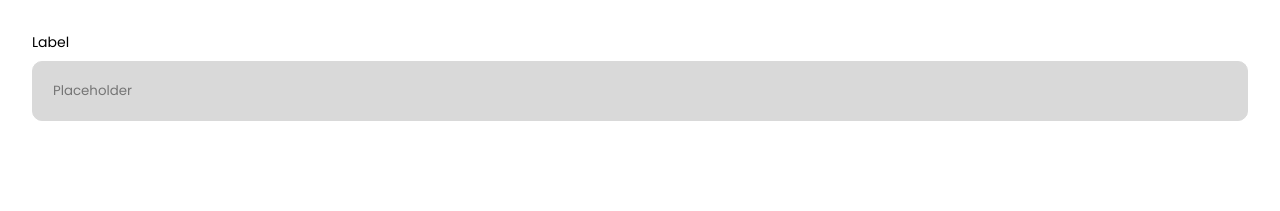
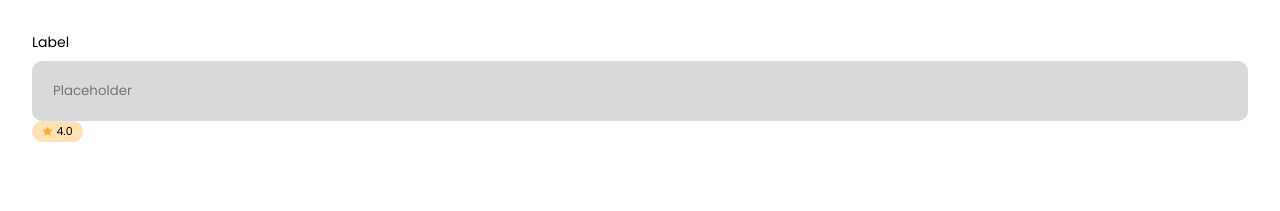
Before and after one commit to fernan-x/meal-planner-app, a React (Vite) app: page /dashboard in a window 1280 px wide. Shown: the top 211 px of the page. Built offline with nearby package versions, Linux system fonts and the light colour scheme.

Commit message:
[#?] Added : Create the rating badge

```diff
--- a/src/App.tsx
+++ b/src/App.tsx
@@ -7,6 +7,7 @@ import SplashScreen from "./components/SplashScreen";
 import Login from "./components/auth/Login";
 
 import "./assets/scss/index.scss";
+import RatingBadge from "./components/core/RatingBadge";
 
 function App() {
   return (
@@ -25,6 +26,7 @@ function App() {
                   onChange={() => {}}
                   disabled
                 />
+                <RatingBadge rate={4.0} />
               </Container>
             }
           />
--- /dev/null
+++ b/src/assets/scss/components/_ratingBadge.scss
@@ -0,0 +1,17 @@
+@import "../color";
+
+.rb {
+  display: flex;
+  flex-direction: row;
+  align-items: center;
+  justify-content: center;
+  padding: 2px 7px;
+  gap: 3px;
+  background: $secondary-20;
+  border-radius: 20px;
+  width: 37px;
+
+  .rb__icon {
+    color: $rating;
+  }
+}
--- a/src/assets/scss/index.scss
+++ b/src/assets/scss/index.scss
@@ -11,4 +11,5 @@ body,
   height: calc(100vh - 4rem);
 }
 
-@import "components/splashscreen", "components/button", "components/input";
+@import "components/splashscreen", "components/button", "components/input",
+  "components/ratingBadge";
--- /dev/null
+++ b/src/components/core/RatingBadge.tsx
@@ -0,0 +1,19 @@
+import React from "react";
+import { AiFillStar } from "react-icons/ai";
+
+interface RatingBadgeProps {
+  rate: number;
+}
+
+const RatingBadge: React.FC<RatingBadgeProps> = ({
+  rate,
+}: RatingBadgeProps) => {
+  return (
+    <span className="rb smaller-text-regular">
+      <AiFillStar className="rb__icon" />
+      {rate.toFixed(1)}
+    </span>
+  );
+};
+
+export default RatingBadge;
```
